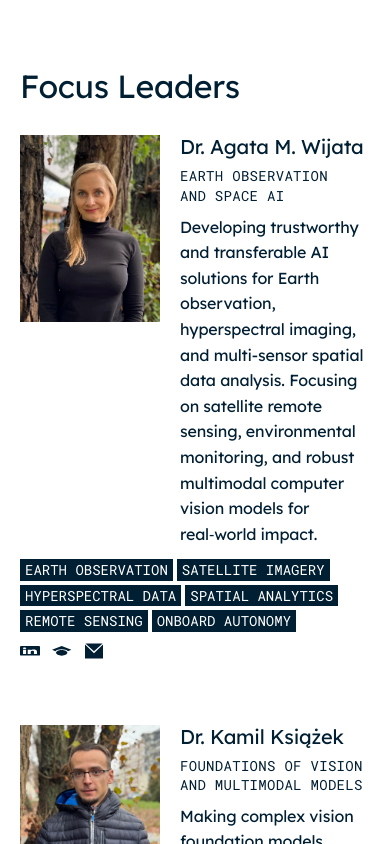
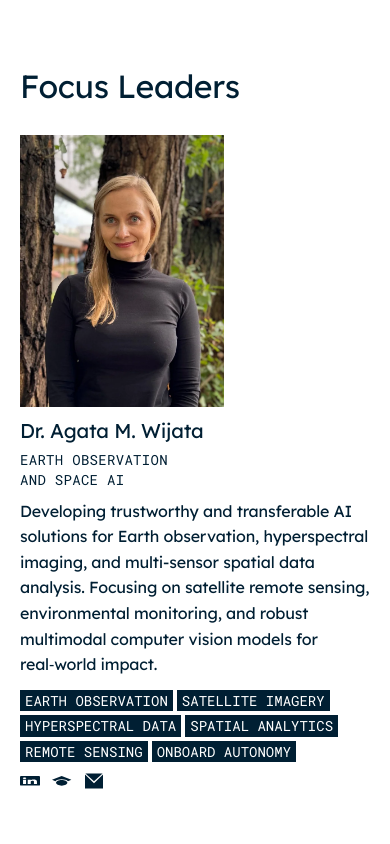
Before and after one commit to CredibleAI/CredibleAI.github.io, a Next.js app: page /about in a window 390 px wide. Shown: the part 7580-8424 px from the top of the page. Built offline with nearby package versions, Linux system fonts and the light colour scheme; no server answers.

Commit message:
Stack the focus leader cards on phones.

```diff
--- a/src/components/FocusLeaderCard.tsx
+++ b/src/components/FocusLeaderCard.tsx
@@ -28,9 +28,9 @@ export default function FocusLeaderCard({ leader }: FocusLeaderCardProps) {
   const isUnannounced = leader.isUnannounced;
 
   return (
-    <div className="grid grid-cols-[auto_1fr] gap-x-5 md:gap-x-6 gap-y-3 items-start w-full">
+    <div className="grid grid-cols-1 md:grid-cols-[auto_1fr] gap-x-5 md:gap-x-6 gap-y-3 items-start w-full">
       {/* Portrait, same 204px / 3:4 geometry as the researcher cards */}
-      <div className="w-[140px] sm:w-[170px] md:w-[204px]">
+      <div className="w-full max-w-[204px] md:w-[204px]">
         {isUnannounced || !leader.imageUrl ? (
           <div className="aspect-[3/4] w-full bg-[#f5f5f5] flex items-center justify-center">
             <span className="text-[100px] font-sans text-[#a3a3a3] select-none leading-none">
@@ -91,7 +91,7 @@ export default function FocusLeaderCard({ leader }: FocusLeaderCardProps) {
 
       {/* Keywords and links span both columns, so they close the card instead of trailing the note. */}
       {!isUnannounced && (
-        <div className="col-span-2 flex flex-col gap-[9px] items-start">
+        <div className="col-span-1 md:col-span-2 flex flex-col gap-[9px] items-start">
           {leader.tags.length > 0 && (
             <div className="flex gap-1 items-center flex-wrap">
               {leader.tags.map((tag) => (
```
